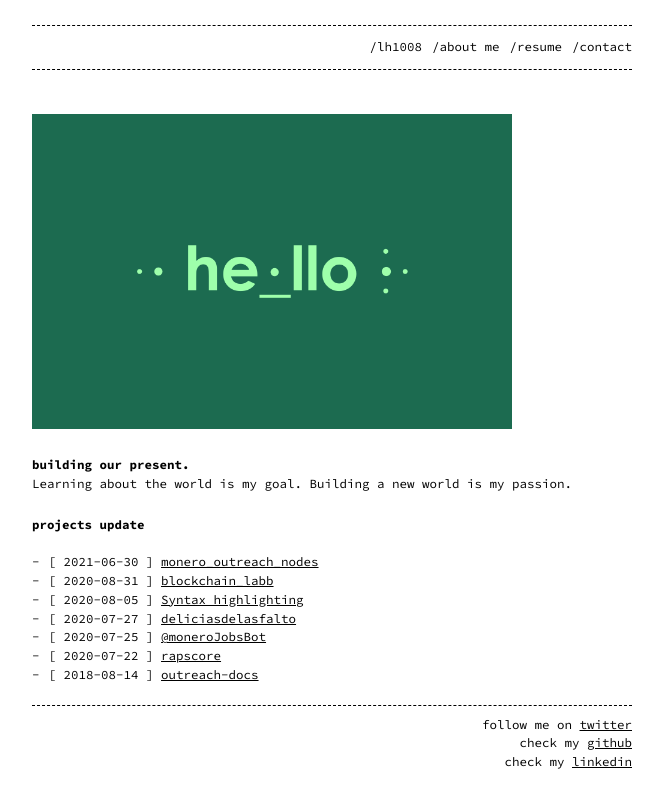
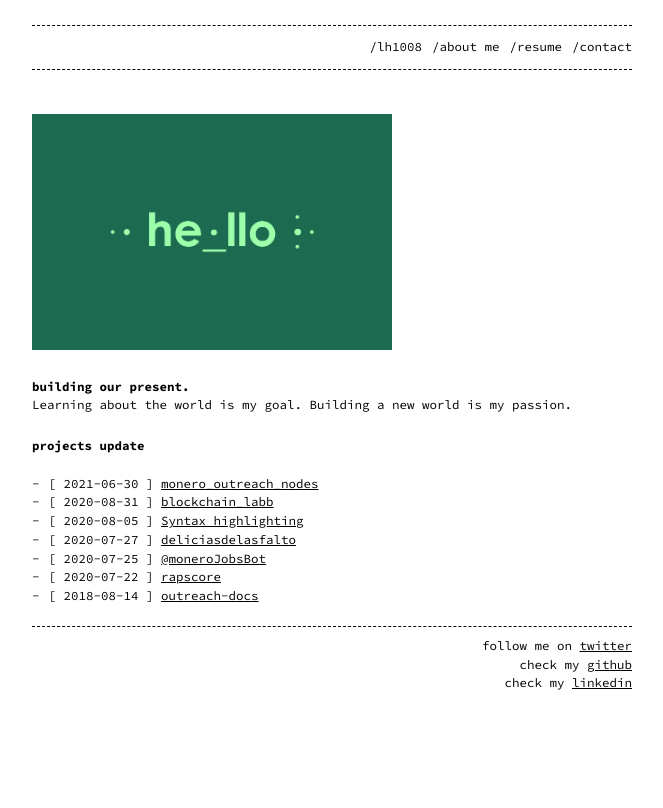
Before and after one commit to lh1008/lh1008.github.io, a Jekyll site: the page built from index.md, in a window 1280 px wide. Shown: the top 808 px of the page, without its empty margins (308-971 px from the left). Built offline with Jekyll 4.4.1, drawn with Linux system fonts in a browser that asks for light colours.

Commit message:
Updating image and grammar

```diff
--- a/index.md
+++ b/index.md
@@ -4,7 +4,7 @@ layout: home
 permalink: /
 ---
 
-<br><img src="../../../assets/images/hello.png" alt="Logo" width="80%"/>
+<br><img src="../../../assets/images/hello.png" alt="Logo" width="60%" margin-left="auto" margin-right="auto"/>
 
 # building our present.
 
```
Also changed, not shown: about.md (+1 -1 lines).
